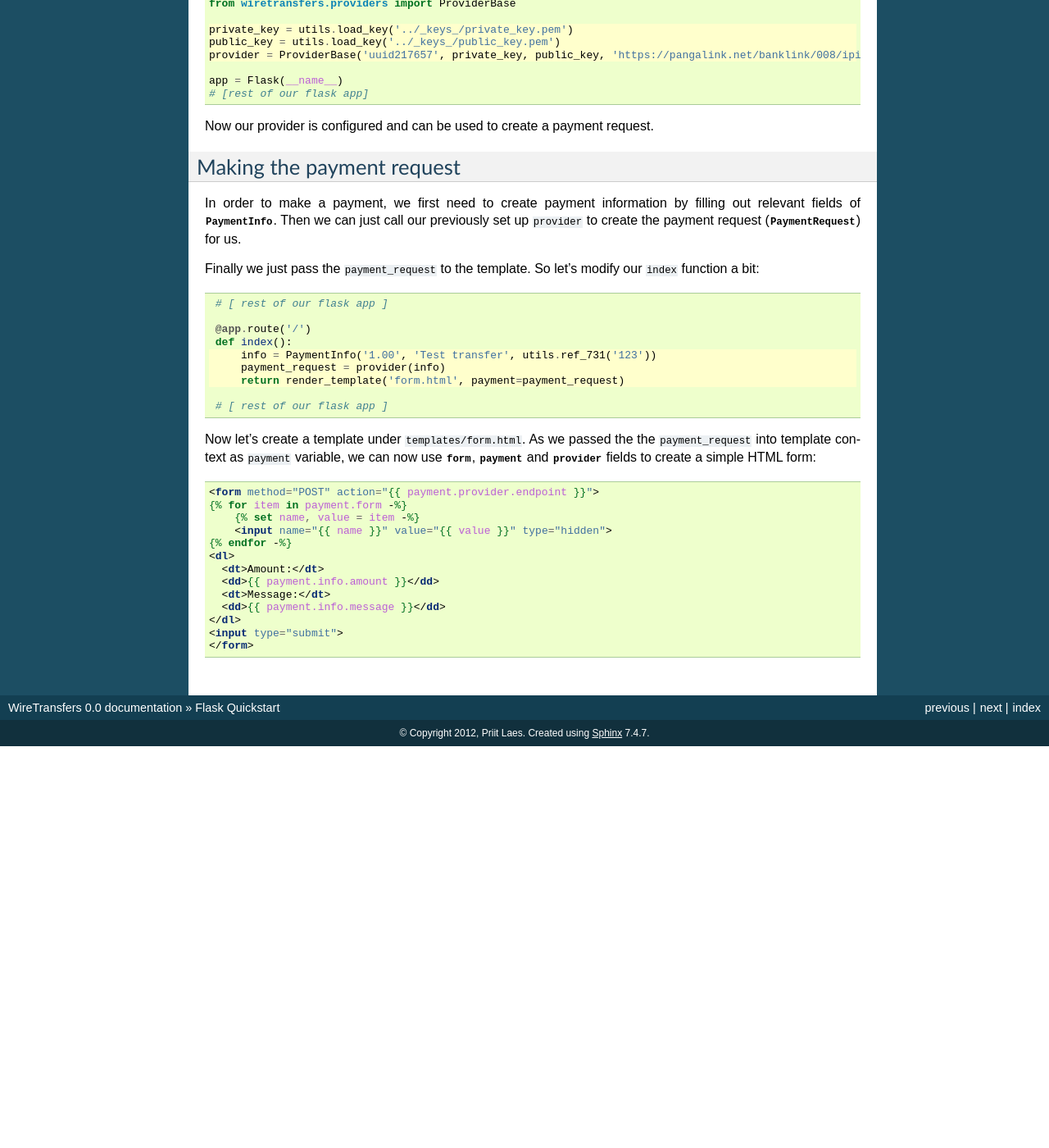
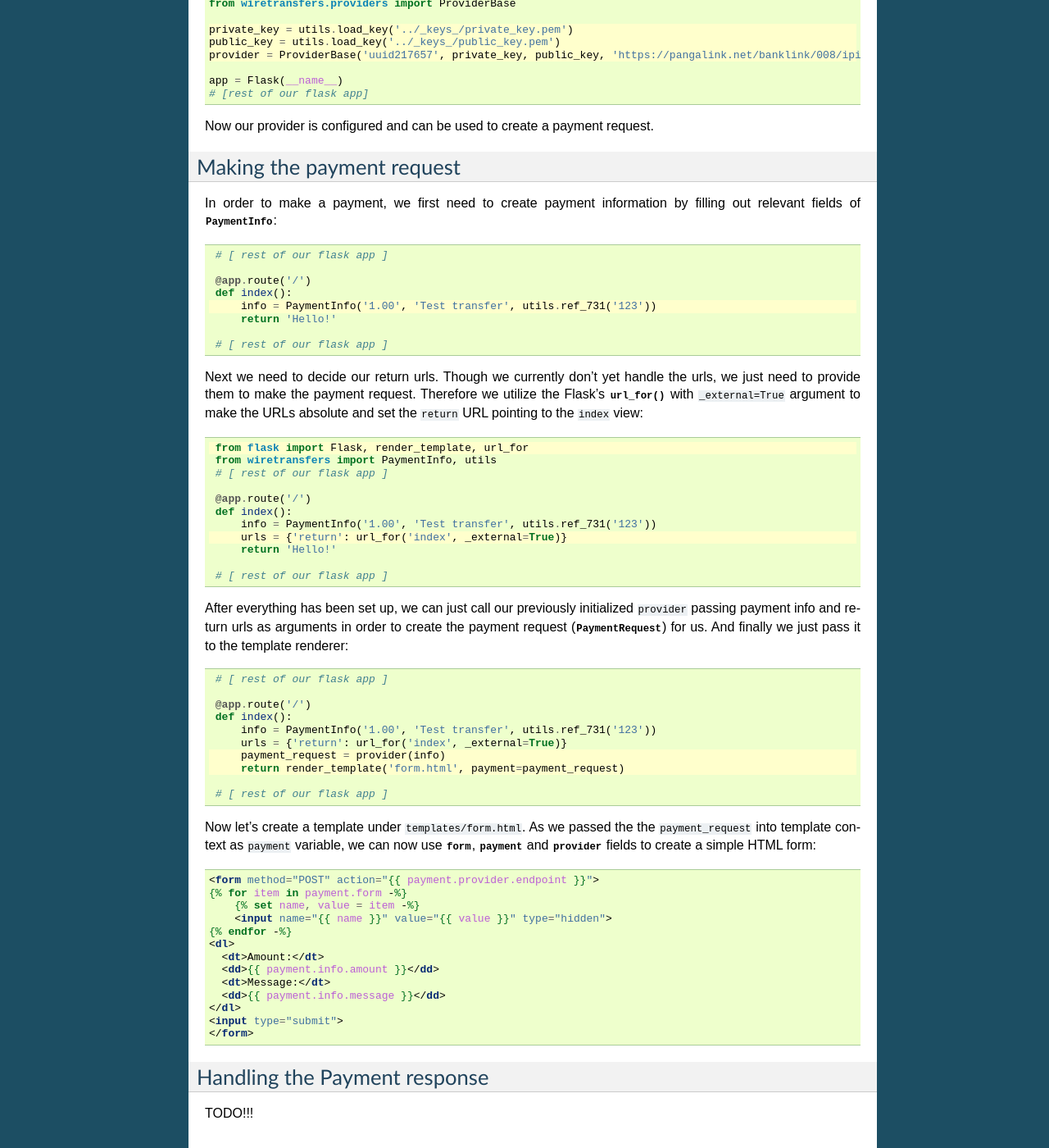
Before and after one commit to plaes/wirexfers, a Sphinx documentation site: the page built from docs/user/flask_quickstart.rst, in a window 1280 px wide and 1400 px high, scrolled down 992 px. Shown: the whole window at 82% size. Built offline with Sphinx 7.4.7, drawn with Linux system fonts in a browser that asks for light colours; before the commit the page ends 1902 px from its top, so only the background shows below that; some of the changed text lies outside the part shown.

Commit message:
Add PaymentRequest creation to the Flask quickstart

```diff
--- a/docs/user/flask_quickstart.rst
+++ b/docs/user/flask_quickstart.rst
@@ -79,21 +79,55 @@ Making the payment request
 --------------------------
 
 In order to make a payment, we first need to create payment information
-by filling out relevant fields of :class:`~wiretransfers.PaymentInfo`. Then
-we can just call our previously set up ``provider`` to create the payment
-request (:class:`~wiretransfers.PaymentRequest`) for us.
-
-Finally we just pass the ``payment_request`` to the template. So let's
-modify our ``index`` function a bit:
+by filling out relevant fields of :class:`~wiretransfers.PaymentInfo`:
 
 .. code-block:: python
-   :emphasize-lines: 5-7
+   :emphasize-lines: 5
 
     # [ rest of our flask app ]
 
     @app.route('/')
     def index():
         info = PaymentInfo('1.00', 'Test transfer', utils.ref_731('123'))
+        return 'Hello!'
+
+    # [ rest of our flask app ]
+
+Next we need to decide our return urls. Though we currently don't yet
+handle the urls, we just need to provide them to make the payment request.
+Therefore we utilize the Flask's :meth:`~Flask.url_for()` with
+``_external=True`` argument to make the URLs absolute and set the ``return``
+URL pointing to the ``index`` view:
+
+.. code-block:: python
+   :emphasize-lines: 1,8
+
+    from flask import Flask, render_template, url_for
+    from wiretransfers import PaymentInfo, utils
+    # [ rest of our flask app ]
+
+    @app.route('/')
+    def index():
+        info = PaymentInfo('1.00', 'Test transfer', utils.ref_731('123'))
+        urls = {'return': url_for('index', _external=True)}
+        return 'Hello!'
+
+    # [ rest of our flask app ]
+
+After everything has been set up, we can just call our previously initialized
+``provider`` passing payment info and return urls as arguments in order to
+create the payment request (:class:`~wiretransfers.PaymentRequest`) for us.
+And finally we just pass it to the template renderer:
+
+.. code-block:: python
+   :emphasize-lines: 7-8
+
+    # [ rest of our flask app ]
+
+    @app.route('/')
+    def index():
+        info = PaymentInfo('1.00', 'Test transfer', utils.ref_731('123'))
+        urls = {'return': url_for('index', _external=True)}
         payment_request = provider(info)
         return render_template('form.html', payment=payment_request)
 
@@ -121,3 +155,9 @@ HTML form:
     </dl>
     <input type="submit">
     </form>
+
+
+Handling the Payment response
+-----------------------------
+
+TODO!!!
```
Also changed, not shown: 1 other file.
